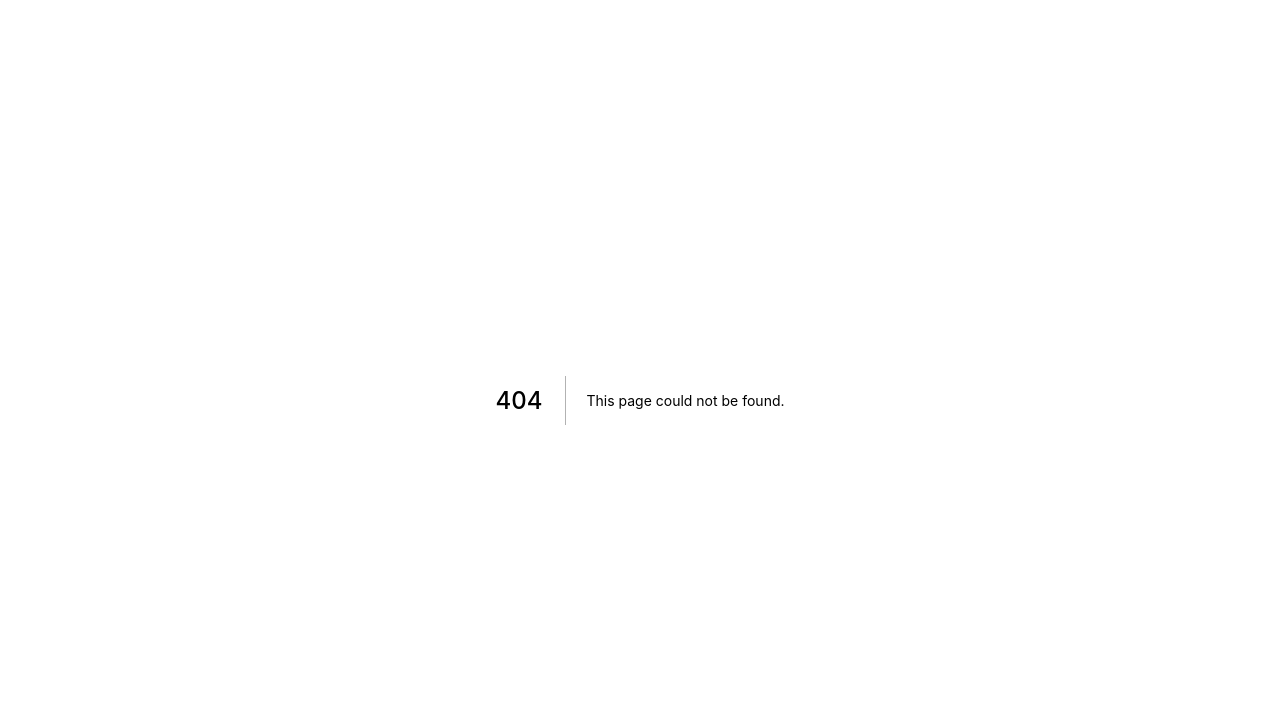
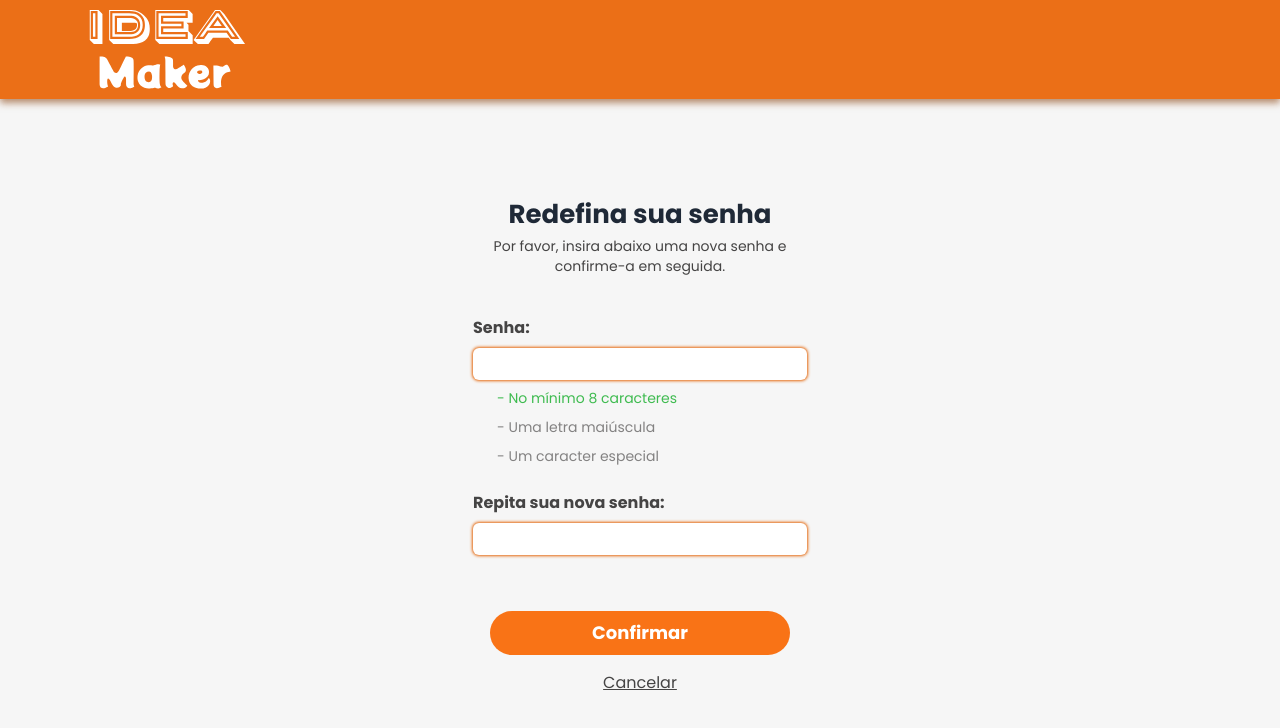
Before and after one commit to Gabrielpossasb/idea-maker, a Next.js app: page /redefinationPass in a window 1280 px wide. Before the commit this address had no page. Shown: the top 728 px of the page. Built offline with nearby package versions, Linux system fonts and the light colour scheme.

Commit message:
page-redefinition-pass

```diff
--- /dev/null
+++ b/src/pages/redefinationPass.tsx
@@ -0,0 +1,56 @@
+import Link from "next/link";
+import { useRouter } from "next/router";
+import { useState } from "react";
+import { useForm } from "react-hook-form";
+import { Header } from "../components/Header";
+
+export default function RecuperationPass() {
+   const { formState:{isSubmitting}, handleSubmit, register } = useForm()
+
+   const { push } = useRouter()
+
+   const [ password, setPassword ] = useState('')
+   const [ passwordConfirmation, setPasswordConfirmation ] = useState('')
+
+   function onSubmit() {
+      push('/')
+   }
+
+   return (
+      <div className='h-[100vh] flex flex-col'>
+         <Header/>
+         <div className=" flex items-center justify-center h-full w-ful">
+            <div className="flex items-center justify-center max-w-[350px] p-2 w-full flex-col rounded-lg gap-10">
+               <div className="flex items-center justify-center flex-col text-sm">
+                  <text className="font-bold text-gray-800 text-[26px] mb-3">Redefina sua senha</text>
+                  <text className="text-center">Por favor, insira abaixo uma nova senha e confirme-a em seguida.</text>
+               </div>
+
+               <form onSubmit={handleSubmit(onSubmit)}  id="form-recuperation-pass" className="flex w-full gap-2 flex-col font-semibold">
+                  Senha:
+                  <input type={'password'} {...register("password", { required: true, onChange:(event) => setPassword(event.target.value),})} className={'outline-none p-1 pl-2 font-normal rounded-md shadow-orangelg'}/>
+                     <div className="ml-6 mb-4 font-normal text-[14px] flex-col flex gap-2 text-[#838282]">
+                        <text className="text-[#3fbb50]">- No mínimo 8 caracteres</text>
+                        <text>- Uma letra maiúscula</text>
+                        <text>- Um caracter especial</text>
+                     </div>
+
+                  Repita sua nova senha:
+                  <input type={'password'} {...register("passwordCongirmation", { required: true, onChange:(event) => setPasswordConfirmation(event.target.value),})} className={'outline-none p-1 pl-2 font-normal rounded-md shadow-orangelg'}/>
+
+               </form>
+
+               <div className="flex flex-col w-[90%] gap-4 mt-4">
+                  <button type="submit" form="form-recuperation-pass" disabled={isSubmitting}
+                     className="bg-orange-500 p-2 text-white font-semibold text-lg rounded-full hover:brightness-90 duration-300"
+                  >
+                     Confirmar
+                  </button>
+                  <button onClick={() => push('/')} className="self-center underline hover:text-orange-400 duration-300">Cancelar</button>
+               </div>
+            </div>
+         </div>
+       </div>
+
+   )
+}
```
